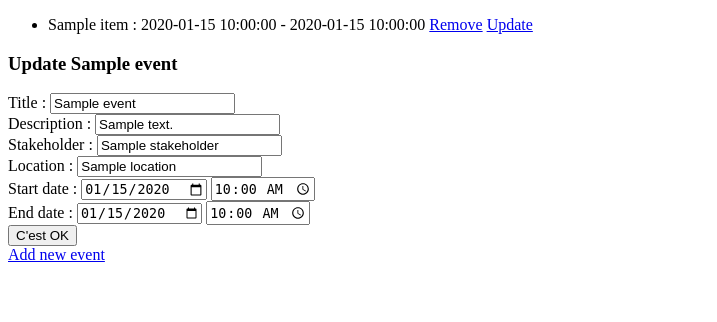
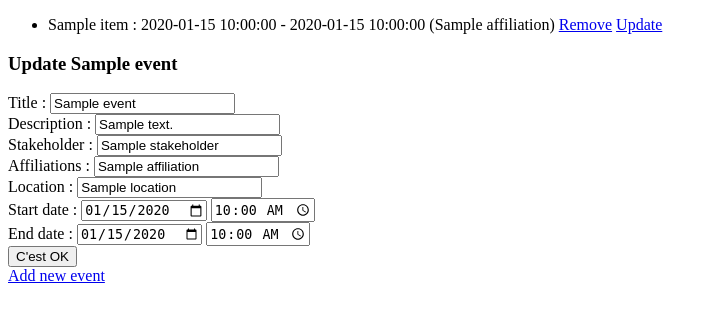
Before and after one commit to CyberPlanning/apiserver, a Flask app: template cyberapi/templates/editor.html in a window 1280 px wide. Shown: the top 322 px of the page, without its empty margins (0-717 px from the left). Run offline with Flask 2, Linux system fonts and the light colour scheme; the template is opened without the code that fills it: most values are stand-ins (such as "Sample title", 1, 10 or a date in 2020).

Commit message:
feat: add affiliations filter to customs events

```diff
--- a/cyberapi/app.py
+++ b/cyberapi/app.py
@@ -123,10 +123,12 @@ def admin(token, action=None, eventid=None):
     if request.method == 'POST':
         if action == 'save':
             try:
+                affiliations = [i.strip() for i in request.form['affiliation'].split(',')]
                 event = {
                     'title': request.form['title'],
                     'description': request.form['desc'],
                     'stakeholders': [request.form['stake']],
+                    'affiliation': affiliations,
                     'locations': [request.form['location']],
                     'start_date': datetime.strptime(request.form['startdate'] + " " + request.form['starttime'], "%Y-%m-%d %H:%M"),
                     'end_date': datetime.strptime(request.form['enddate'] + " " + request.form['endtime'], "%Y-%m-%d %H:%M")
--- a/cyberapi/templates/editor.html
+++ b/cyberapi/templates/editor.html
@@ -12,7 +12,7 @@
             {% for item in customs %}
                 <li>
                     <div>
-                        <span>{{item.title}} : {{item.start_date}} - {{item.end_date}}</span>
+                        <span>{{item.title}} : {{item.start_date}} - {{item.end_date}} ({{item.affiliation | join(',')}})</span>
                         <a href="/admin/{{token}}/remove/{{item._id}}">Remove</a>
                         <a href="/admin/{{token}}/update/{{item._id}}">Update</a>
                     </div>
@@ -32,6 +32,9 @@
                 </div>
                 <div class="row"><label for="stake">Stakeholder :</label>
                     <input type="text" name="stake" id="stake" value="{{event.stakeholders | first}}">
+                </div>
+                <div class="row"><label for="affiliation">Affiliations :</label>
+                    <input type="text" name="affiliation" id="affiliation" value="{{event.affiliation | join(',')}}">
                 </div>
                 <div class="row"><label for="location">Location :</label>
                     <input type="text" name="location" id="location" value="{{event.locations | first}}">
@@ -53,6 +56,7 @@
                 <div class="row"><label for="title">Title :</label><input type="text" name="title" id="title"></div>
                 <div class="row"><label for="desc">Description :</label><input type="text" name="desc" id="desc"></div>
                 <div class="row"><label for="stake">Stakeholder :</label><input type="text" name="stake" id="stake"></div>
+                <div class="row"><label for="affiliation">Affiliations :</label><input type="text" name="affiliation" id="affiliation"></div>
                 <div class="row"><label for="location">Location :</label><input type="text" name="location" id="location"></div>
                 <div class="row"><label for="startdate">Start date :</label><input type="date" name="startdate" id="startdate"><input type="time" name="starttime" id="starttime"></div>
                 <div class="row"><label for="enddate">End date :</label><input type="date" name="enddate" id="enddate"><input type="time" name="endtime" id="endtime"></div>
```
Also changed, not shown: cyberapi/schema/resolver.py (+7 -0 lines).
